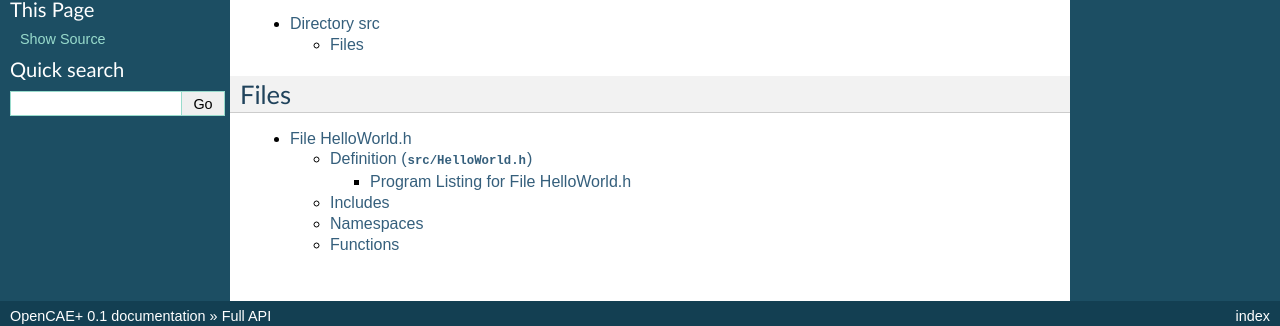
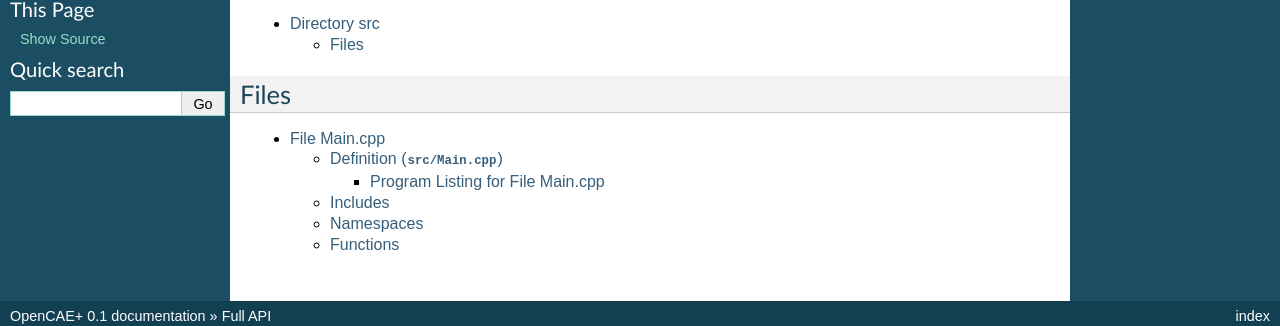
Before and after one commit to FaspDevTeam/OpenCAEPlus, a Sphinx documentation site: the page built from docs/api/unabridged_orphan.rst, in a window 1280 px wide. Shown: the part 135-461 px from the top of the page. Built offline with Sphinx 7.4.7, drawn with Linux system fonts in a browser that asks for light colours; formulas are drawn with MathJax 3.

```diff
--- a/docs/_doxygen/xml/dir_68267d1309a1af8e8297ef4c3efbcdba.xml
+++ b/docs/_doxygen/xml/dir_68267d1309a1af8e8297ef4c3efbcdba.xml
@@ -1,8 +1,8 @@
 <?xml version='1.0' encoding='UTF-8' standalone='no'?>
-<doxygen xmlns:xsi="http://www.w3.org/2001/XMLSchema-instance" xsi:noNamespaceSchemaLocation="compound.xsd" version="1.8.17">
+<doxygen xmlns:xsi="http://www.w3.org/2001/XMLSchema-instance" xsi:noNamespaceSchemaLocation="compound.xsd" version="1.9.1" xml:lang="en-US">
   <compounddef id="dir_68267d1309a1af8e8297ef4c3efbcdba" kind="dir">
     <compoundname>src</compoundname>
-    <innerfile refid="HelloWorld_8h">HelloWorld.h</innerfile>
+    <innerfile refid="Main_8cpp">Main.cpp</innerfile>
     <briefdescription>
     </briefdescription>
     <detaileddescription>
--- a/docs/_doxygen/xml/index.xml
+++ b/docs/_doxygen/xml/index.xml
@@ -1,9 +1,9 @@
 <?xml version='1.0' encoding='UTF-8' standalone='no'?>
-<doxygenindex xmlns:xsi="http://www.w3.org/2001/XMLSchema-instance" xsi:noNamespaceSchemaLocation="index.xsd" version="1.8.17">
+<doxygenindex xmlns:xsi="http://www.w3.org/2001/XMLSchema-instance" xsi:noNamespaceSchemaLocation="index.xsd" version="1.9.1" xml:lang="en-US">
   <compound refid="namespacestd" kind="namespace"><name>std</name>
   </compound>
-  <compound refid="HelloWorld_8h" kind="file"><name>HelloWorld.h</name>
-    <member refid="HelloWorld_8h_1ae16d29305d03dd6abced14ecd0293bd8" kind="function"><name>HelloWorld</name></member>
+  <compound refid="Main_8cpp" kind="file"><name>Main.cpp</name>
+    <member refid="Main_8cpp_1ae66f6b31b5ad750f1fe042a706a4e3d4" kind="function"><name>main</name></member>
   </compound>
   <compound refid="dir_68267d1309a1af8e8297ef4c3efbcdba" kind="dir"><name>src</name>
   </compound>
--- a/docs/_doxygen/xml/namespacestd.xml
+++ b/docs/_doxygen/xml/namespacestd.xml
@@ -1,11 +1,11 @@
 <?xml version='1.0' encoding='UTF-8' standalone='no'?>
-<doxygen xmlns:xsi="http://www.w3.org/2001/XMLSchema-instance" xsi:noNamespaceSchemaLocation="compound.xsd" version="1.8.17">
+<doxygen xmlns:xsi="http://www.w3.org/2001/XMLSchema-instance" xsi:noNamespaceSchemaLocation="compound.xsd" version="1.9.1" xml:lang="en-US">
   <compounddef id="namespacestd" kind="namespace" language="C++">
     <compoundname>std</compoundname>
     <briefdescription>
     </briefdescription>
     <detaileddescription>
     </detaileddescription>
-    <location file="src/HelloWorld.h" line="2" column="1"/>
+    <location file="src/Main.cpp" line="2" column="1"/>
   </compounddef>
 </doxygen>
--- a/docs/api/dir_src.rst
+++ b/docs/api/dir_src.rst
@@ -11,4 +11,4 @@ Directory src
 Files
 -----
 
-- :ref:`file_src_HelloWorld.h`
+- :ref:`file_src_Main.cpp`
--- a/docs/api/unabridged_orphan.rst
+++ b/docs/api/unabridged_orphan.rst
@@ -20,4 +20,4 @@ Files
 .. toctree::
    :maxdepth: 5
 
-   file_src_HelloWorld.h.rst
+   file_src_Main.cpp.rst
```
Also changed, not shown: docs/api/file_src_Main.cpp.rst (added, +51 -0 lines), docs/api/function_Main_8cpp_1ae66f6b31b5ad750f1fe042a706a4e3d4.rst (added, +14 -0 lines), docs/api/program_listing_file_src_Main.cpp.rst (added, +18 -0 lines), 6 other files.
